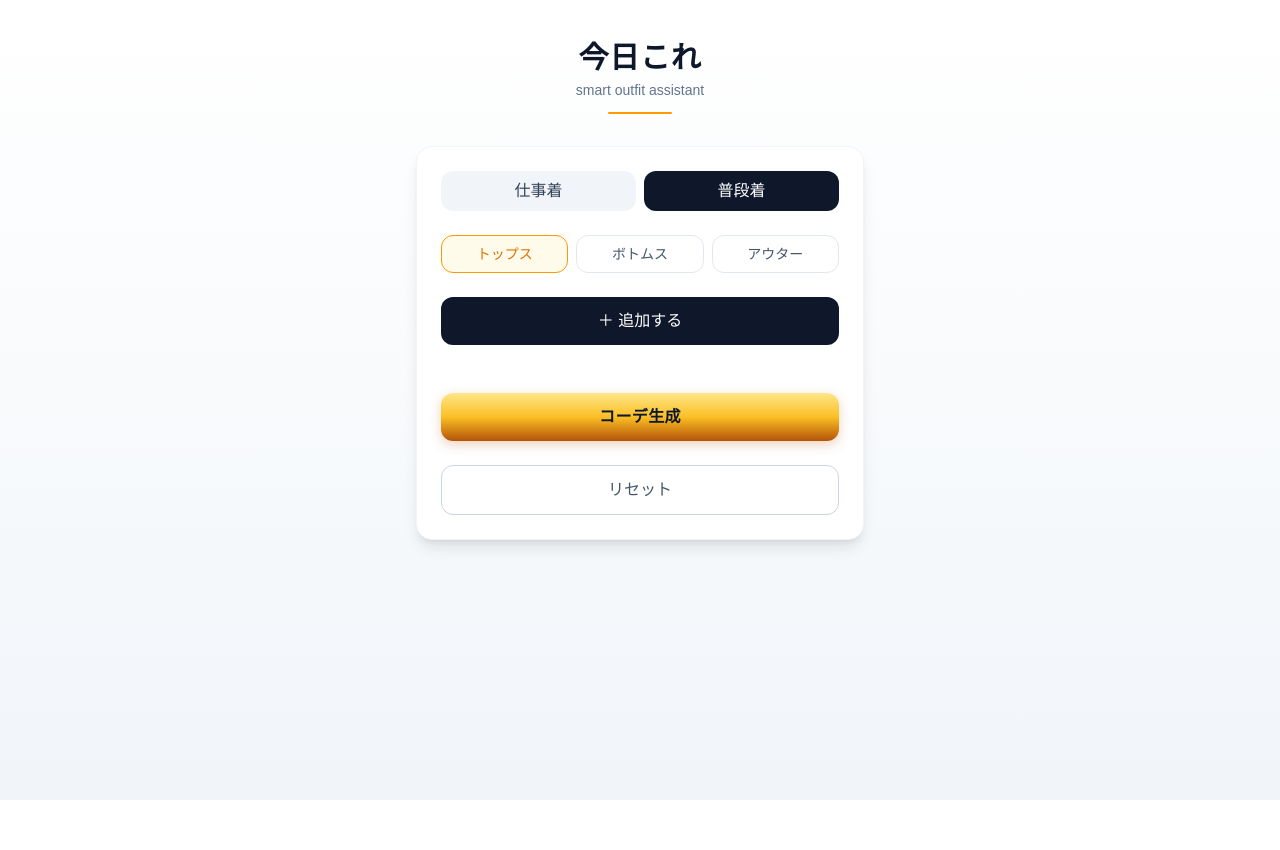
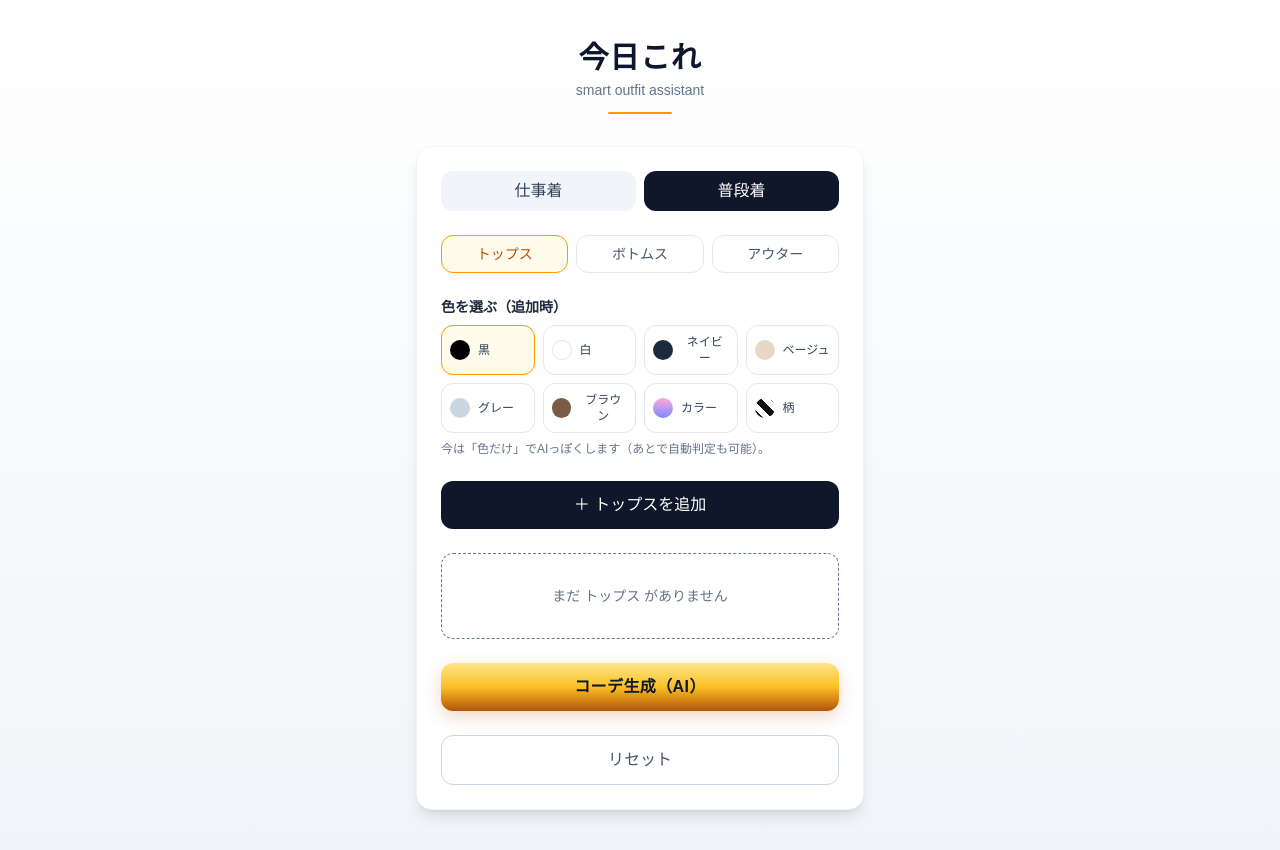
Before and after one commit to cheezy030303/kyoukore, a Next.js app: page / in a window 1280 px wide. Before the commit the page ends 800 px from the top, so only its background shows below. Built offline with nearby package versions, Linux system fonts and the light colour scheme.

Commit message:
Add color tagging and rule-based AI

```diff
--- a/src/app/page.tsx
+++ b/src/app/page.tsx
@@ -2,13 +2,29 @@
 
 import { useEffect, useMemo, useState } from "react";
 
-type Clothes = {
-  tops: string[];
-  bottoms: string[];
-  outers: string[];
+type Category = "tops" | "bottoms" | "outers";
+type Mode = "work" | "casual";
+
+// 色は最小限（迷わせない）
+type ColorTag =
+  | "black"
+  | "white"
+  | "navy"
+  | "beige"
+  | "gray"
+  | "brown"
+  | "color"
+  | "pattern";
+
+type Item = {
+  id: string;
+  image: string; // dataURL
+  color: ColorTag;
 };
 
-const STORAGE_KEY = "clothesData";
+type Clothes = Record<Category, Item[]>;
+
+const STORAGE_KEY = "clothesData_v2";
 
 function fileToDataUrl(file: File): Promise<string> {
   return new Promise((resolve, reject) => {
@@ -23,9 +39,65 @@ function pickRandom<T>(arr: T[]): T {
   return arr[Math.floor(Math.random() * arr.length)];
 }
 
+function scorePair(a: ColorTag, b: ColorTag, mode: Mode): number {
+  // ざっくりルール：高いほど相性よい
+  // workは「無彩色/ネイビー/ベージュ」寄りを高く
+  // casualは「カラー」も許容して点を上げる
+  const neutrals: ColorTag[] = ["black", "white", "navy", "beige", "gray", "brown"];
+  const isNeutral = (c: ColorTag) => neutrals.includes(c);
+
+  // 柄×柄は避ける
+  if (a === "pattern" && b === "pattern") return -10;
+
+  // カラー×柄はちょい難
+  if ((a === "color" && b === "pattern") || (a === "pattern" && b === "color")) return mode === "casual" ? 1 : -2;
+
+  // 同系色は安全
+  if (a === b) return isNeutral(a) ? 6 : mode === "casual" ? 5 : 2;
+
+  // neutral×neutral は鉄板
+  if (isNeutral(a) && isNeutral(b)) return mode === "work" ? 8 : 7;
+
+  // neutral×color/pattern
+  if (isNeutral(a) && (b === "color" || b === "pattern")) return mode === "casual" ? 7 : 4;
+  if (isNeutral(b) && (a === "color" || a === "pattern")) return mode === "casual" ? 7 : 4;
+
+  // color×color は普段ならOK、仕事なら低め
+  if (a === "color" && b === "color") return mode === "casual" ? 4 : 0;
+
+  return 2;
+}
+
+function scoreOutfit(t: ColorTag, b: ColorTag, o: ColorTag, mode: Mode): number {
+  // トップス×ボトムスを最重視、アウターは足し算で整える
+  return scorePair(t, b, mode) * 3 + scorePair(o, t, mode) + scorePair(o, b, mode);
+}
+
+const COLOR_LABEL: Record<ColorTag, string> = {
+  black: "黒",
+  white: "白",
+  navy: "ネイビー",
+  beige: "ベージュ",
+  gray: "グレー",
+  brown: "ブラウン",
+  color: "カラー",
+  pattern: "柄",
+};
+
+const COLOR_DOT: Record<ColorTag, string> = {
+  black: "bg-black",
+  white: "bg-white border border-slate-200",
+  navy: "bg-slate-800",
+  beige: "bg-[#E7D7C5]",
+  gray: "bg-slate-300",
+  brown: "bg-[#7A5C46]",
+  color: "bg-gradient-to-b from-pink-300 to-indigo-400",
+  pattern: "bg-[repeating-linear-gradient(45deg,#111_0,#111_6px,#fff_6px,#fff_12px)]",
+};
+
 export default function Home() {
-  const [category, setCategory] = useState<keyof Clothes>("tops");
-  const [mode, setMode] = useState<"work" | "casual">("casual");
+  const [category, setCategory] = useState<Category>("tops");
+  const [mode, setMode] = useState<Mode>("casual");
 
   const [clothes, setClothes] = useState<Clothes>({
     tops: [],
@@ -34,16 +106,17 @@ export default function Home() {
   });
 
   const [coordination, setCoordination] = useState<{
-    tops?: string;
-    bottoms?: string;
-    outers?: string;
+    tops?: Item;
+    bottoms?: Item;
+    outers?: Item;
+    reason?: string;
   }>({});
 
+  // 追加時に選ぶ色
+  const [selectedColor, setSelectedColor] = useState<ColorTag>("black");
+
   const canGenerate = useMemo(
-    () =>
-      clothes.tops.length > 0 &&
-      clothes.bottoms.length > 0 &&
-      clothes.outers.length > 0,
+    () => clothes.tops.length > 0 && clothes.bottoms.length > 0 && clothes.outers.length > 0,
     [clothes]
   );
 
@@ -56,9 +129,7 @@ export default function Home() {
     localStorage.setItem(STORAGE_KEY, JSON.stringify(data));
   };
 
-  const handleUpload = async (
-    e: React.ChangeEvent<HTMLInputElement>
-  ) => {
+  const handleUpload = async (e: React.ChangeEvent<HTMLInputElement>) => {
     const file = e.target.files?.[0];
     if (!file) return;
 
@@ -69,9 +140,15 @@ export default function Home() {
 
     const dataUrl = await fileToDataUrl(file);
 
-    const updated = {
+    const newItem: Item = {
+      id: `${Date.now()}-${Math.random().toString(16).slice(2)}`,
+      image: dataUrl,
+      color: selectedColor,
+    };
+
+    const updated: Clothes = {
       ...clothes,
-      [category]: [...clothes[category], dataUrl],
+      [category]: [...clothes[category], newItem],
     };
 
     setClothes(updated);
@@ -79,21 +156,8 @@ export default function Home() {
     e.currentTarget.value = "";
   };
 
-  const generateCoordination = () => {
-    if (!canGenerate) {
-      alert("3カテゴリ登録してね");
-      return;
-    }
-
-    setCoordination({
-      tops: pickRandom(clothes.tops),
-      bottoms: pickRandom(clothes.bottoms),
-      outers: pickRandom(clothes.outers),
-    });
-  };
-
   const handleDelete = (index: number) => {
-    const updated = {
+    const updated: Clothes = {
       ...clothes,
       [category]: clothes[category].filter((_, i) => i !== index),
     };
@@ -107,31 +171,65 @@ export default function Home() {
     setCoordination({});
   };
 
+  const generateCoordination = () => {
+    if (!canGenerate) {
+      alert("トップス・ボトムス・アウターを1つ以上登録してね");
+      return;
+    }
+
+    // 全組み合わせから一番スコア高いものを選ぶ（無料AI風）
+    let best: { t: Item; b: Item; o: Item; score: number } | null = null;
+
+    for (const t of clothes.tops) {
+      for (const b of clothes.bottoms) {
+        for (const o of clothes.outers) {
+          const s = scoreOutfit(t.color, b.color, o.color, mode);
+          if (!best || s > best.score) best = { t, b, o, score: s };
+        }
+      }
+    }
+
+    // 同点が多いと毎回同じになりがちなので、少しランダム性を足す（上位候補から選ぶ）
+    const scored: { t: Item; b: Item; o: Item; score: number }[] = [];
+    for (const t of clothes.tops) {
+      for (const b of clothes.bottoms) {
+        for (const o of clothes.outers) {
+          scored.push({ t, b, o, score: scoreOutfit(t.color, b.color, o.color, mode) });
+        }
+      }
+    }
+    scored.sort((a, b) => b.score - a.score);
+    const topK = scored.slice(0, Math.min(5, scored.length));
+    const picked = pickRandom(topK);
+
+    const reason =
+      mode === "work"
+        ? `落ち着いた配色（${COLOR_LABEL[picked.t.color]}×${COLOR_LABEL[picked.b.color]}）に、${COLOR_LABEL[picked.o.color]}で全体を締めました。`
+        : `合わせやすい組み合わせ（${COLOR_LABEL[picked.t.color]}×${COLOR_LABEL[picked.b.color]}）に、${COLOR_LABEL[picked.o.color]}でバランスを取りました。`;
+
+    setCoordination({ tops: picked.t, bottoms: picked.b, outers: picked.o, reason });
+  };
+
+  const labelOf = (cat: Category) =>
+    cat === "tops" ? "トップス" : cat === "bottoms" ? "ボトムス" : "アウター";
+
   return (
     <main className="min-h-screen bg-gradient-to-b from-white to-slate-100 flex flex-col items-center px-4 py-10">
-
       {/* Header */}
       <div className="w-full max-w-md text-center mb-8">
-        <h1 className="text-3xl font-bold text-slate-900 tracking-wide">
-          今日これ
-        </h1>
-        <p className="text-sm text-slate-500 mt-1">
-          smart outfit assistant
-        </p>
+        <h1 className="text-3xl font-bold text-slate-900 tracking-wide">今日これ</h1>
+        <p className="text-sm text-slate-500 mt-1">smart outfit assistant</p>
         <div className="h-[2px] w-16 bg-amber-500 mx-auto mt-3 rounded-full"></div>
       </div>
 
       {/* Main Card */}
       <div className="w-full max-w-md bg-white rounded-2xl shadow-lg p-6 border border-slate-100 space-y-6">
-
         {/* Mode */}
         <div className="flex gap-2">
           <button
             onClick={() => setMode("work")}
             className={`flex-1 py-2 rounded-xl font-medium transition ${
-              mode === "work"
-                ? "bg-slate-900 text-white"
-                : "bg-slate-100 text-slate-700"
+              mode === "work" ? "bg-slate-900 text-white" : "bg-slate-100 text-slate-700"
             }`}
           >
             仕事着
@@ -140,9 +238,7 @@ export default function Home() {
           <button
             onClick={() => setMode("casual")}
             className={`flex-1 py-2 rounded-xl font-medium transition ${
-              mode === "casual"
-                ? "bg-slate-900 text-white"
-                : "bg-slate-100 text-slate-700"
+              mode === "casual" ? "bg-slate-900 text-white" : "bg-slate-100 text-slate-700"
             }`}
           >
             普段着
@@ -157,46 +253,66 @@ export default function Home() {
               onClick={() => setCategory(cat)}
               className={`py-2 rounded-xl border transition ${
                 category === cat
-                  ? "border-amber-500 text-amber-600 bg-amber-50"
+                  ? "border-amber-500 text-amber-700 bg-amber-50"
                   : "border-slate-200 text-slate-600"
               }`}
             >
-              {cat === "tops"
-                ? "トップス"
-                : cat === "bottoms"
-                ? "ボトムス"
-                : "アウター"}
+              {labelOf(cat)}
             </button>
           ))}
         </div>
 
+        {/* 色選択 */}
+        <div className="space-y-2">
+          <div className="text-sm font-semibold text-slate-800">色を選ぶ（追加時）</div>
+          <div className="grid grid-cols-4 gap-2">
+            {(Object.keys(COLOR_LABEL) as ColorTag[]).map((c) => (
+              <button
+                key={c}
+                onClick={() => setSelectedColor(c)}
+                className={`rounded-xl border p-2 flex items-center gap-2 transition ${
+                  selectedColor === c ? "border-amber-500 bg-amber-50" : "border-slate-200 bg-white"
+                }`}
+              >
+                <span className={`w-5 h-5 rounded-full ${COLOR_DOT[c]}`}></span>
+                <span className="text-xs text-slate-700">{COLOR_LABEL[c]}</span>
+              </button>
+            ))}
+          </div>
+          <div className="text-xs text-slate-500">
+            今は「色だけ」でAIっぽくします（あとで自動判定も可能）。
+          </div>
+        </div>
+
         {/* Upload */}
         <label className="block w-full bg-slate-900 text-white text-center py-3 rounded-xl cursor-pointer">
-          ＋ 追加する
-          <input
-            type="file"
-            accept="image/*"
-            onChange={handleUpload}
-            className="hidden"
-          />
+          ＋ {labelOf(category)}を追加
+          <input type="file" accept="image/*" onChange={handleUpload} className="hidden" />
         </label>
 
         {/* Images */}
         <div className="grid grid-cols-2 gap-3">
           {clothes[category].map((item, index) => (
-            <div key={index} className="relative">
-              <img
-                src={item}
-                className="w-full h-40 object-cover rounded-xl"
-              />
+            <div key={item.id} className="relative">
+              <img src={item.image} className="w-full h-40 object-cover rounded-xl" />
+              <div className="absolute left-2 bottom-2 text-[11px] px-2 py-1 rounded-full bg-white/90 border border-slate-200 text-slate-700">
+                {COLOR_LABEL[item.color]}
+              </div>
               <button
                 onClick={() => handleDelete(index)}
                 className="absolute top-2 right-2 bg-black/70 text-white text-xs rounded-full w-6 h-6"
+                aria-label="delete"
               >
                 ×
               </button>
             </div>
           ))}
+
+          {clothes[category].length === 0 && (
+            <div className="col-span-2 text-center text-sm text-slate-500 py-8 border border-dashed rounded-xl">
+              まだ {labelOf(category)} がありません
+            </div>
+          )}
         </div>
 
         {/* Buttons */}
@@ -210,13 +326,13 @@ export default function Home() {
             text-slate-900
             tracking-wide
             bg-[linear-gradient(to_bottom,#FDE68A,#FBBF24,#B45309)]
-    shadow-[0_4px_12px_rgba(180,83,9,0.25)]
+            shadow-[0_6px_18px_rgba(180,83,9,0.22)]
             active:scale-[0.98]
             transition-all
             duration-200
           "
         >
-  コーデ生成
+          コーデ生成（AI）
         </button>
 
         <button
@@ -229,18 +345,28 @@ export default function Home() {
         {/* Result */}
         {coordination.tops && (
           <div className="space-y-3 pt-4 border-t border-slate-200">
-            <img
-              src={coordination.tops}
-              className="w-full rounded-xl object-cover"
-            />
-            <img
-              src={coordination.bottoms}
-              className="w-full rounded-xl object-cover"
-            />
-            <img
-              src={coordination.outers}
-              className="w-full rounded-xl object-cover"
-            />
+            <div className="rounded-xl bg-slate-50 border border-slate-200 p-3">
+              <div className="text-sm font-semibold text-slate-800">
+                {mode === "work" ? "仕事コーデ" : "普段コーデ"}
+              </div>
+              <div className="text-xs text-slate-600 mt-1">{coordination.reason}</div>
+            </div>
+
+            <div className="grid grid-cols-2 gap-3">
+              <div className="rounded-xl overflow-hidden border border-slate-200 bg-white">
+                <div className="px-3 py-2 text-xs text-slate-600">トップス（{COLOR_LABEL[coordination.tops.color]}）</div>
+                <img src={coordination.tops.image} className="w-full h-44 object-cover" />
+              </div>
+              <div className="rounded-xl overflow-hidden border border-slate-200 bg-white">
+                <div className="px-3 py-2 text-xs text-slate-600">アウター（{COLOR_LABEL[coordination.outers!.color]}）</div>
+                <img src={coordination.outers!.image} className="w-full h-44 object-cover" />
+              </div>
+            </div>
+
+            <div className="rounded-xl overflow-hidden border border-slate-200 bg-white">
+              <div className="px-3 py-2 text-xs text-slate-600">ボトムス（{COLOR_LABEL[coordination.bottoms!.color]}）</div>
+              <img src={coordination.bottoms!.image} className="w-full h-56 object-cover" />
+            </div>
           </div>
         )}
       </div>
```
Lines whose indentation alone changed are shown as unchanged.
